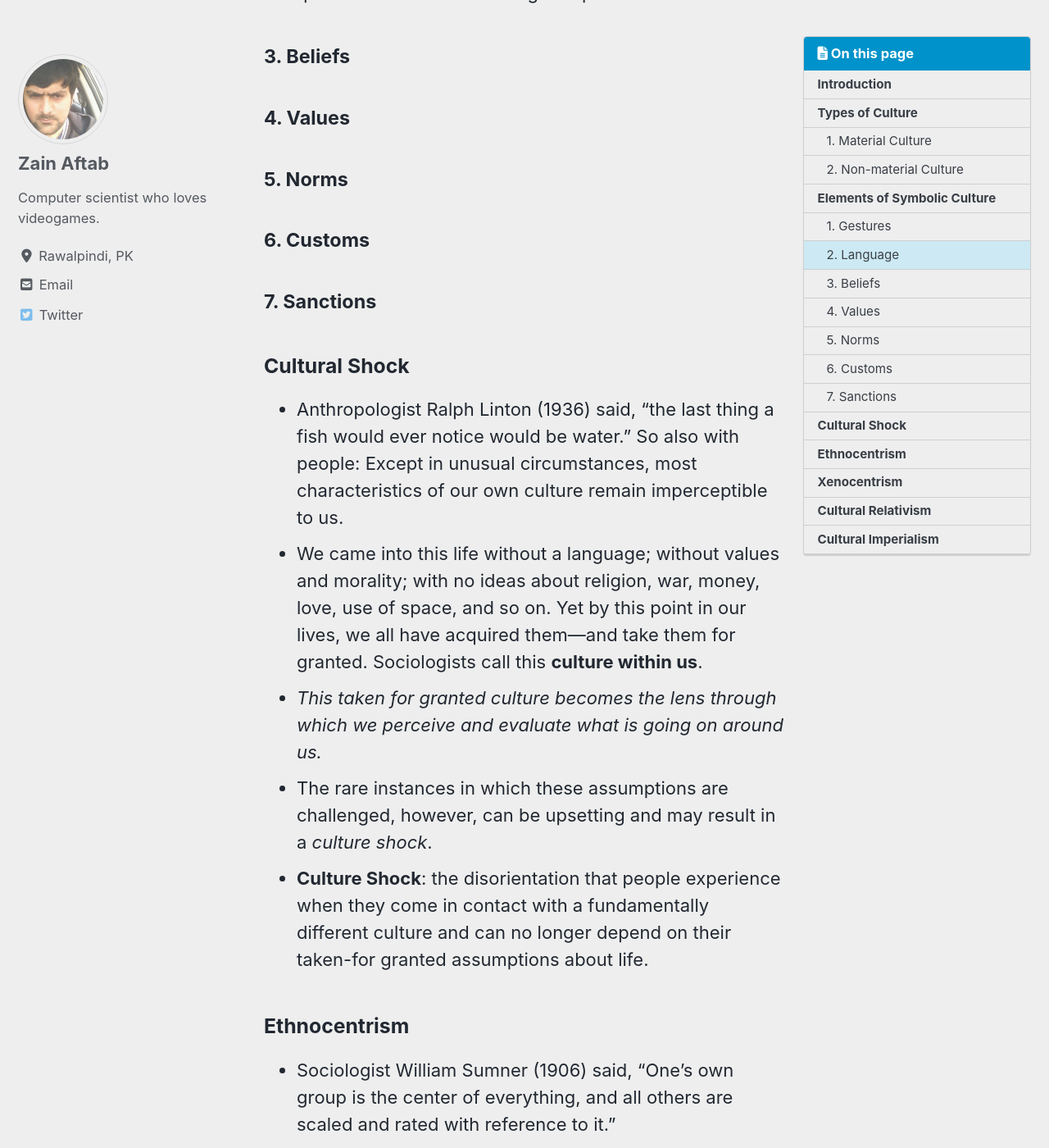
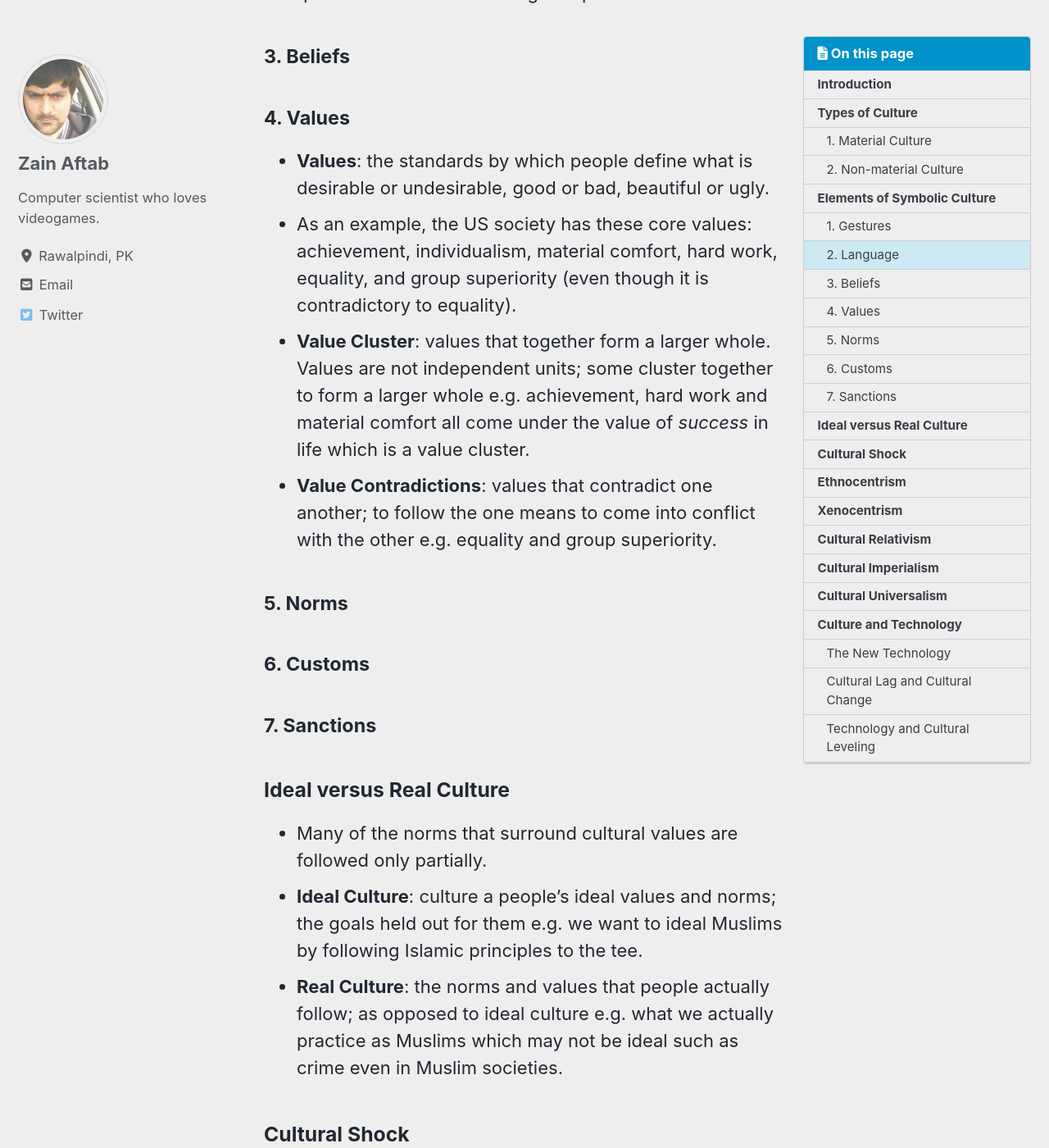
Before and after one commit to zainaftab2225/zainaftab2225.github.io, a Jekyll site: the page built from _sociology/culture.md, in a window 1280 px wide and 1400 px high, scrolled down 3479 px. Shown: the whole window at 82% size. Built offline with Jekyll 4.4.1, drawn with Linux system fonts in a browser that asks for light colours; cached includes are drawn as plain includes; nearby versions of some CDN libraries; comment, search, counter and statistics services are not loaded; some of the changed text lies outside the part shown.

Commit message:
sociology

```diff
--- a/_sociology/culture.md
+++ b/_sociology/culture.md
@@ -48,9 +48,23 @@ date: 2020-08-05
 
 #### 3. Beliefs
 #### 4. Values
+
+- **Values**: the standards by which people define what is desirable or undesirable, good or bad, beautiful or ugly.
+- As an example, the US society has these core values: achievement, individualism, material comfort, hard work, equality, and group superiority (even though it is contradictory to equality).
+- **Value Cluster**: values that together form a larger whole. Values are not independent units; some cluster together to form a larger whole e.g. achievement, hard work and material comfort all come under the value of *success* in life which is a value cluster.
+- **Value Contradictions**: values that contradict one another; to follow the one means to come into conflict with the other e.g. equality and group superiority.
+
+
 #### 5. Norms
 #### 6. Customs
 #### 7. Sanctions
+
+### Ideal versus Real Culture
+
+- Many of the norms that surround cultural values are followed only partially.
+- **Ideal Culture**: culture a people’s ideal values and norms; the goals held out for them e.g. we want to ideal Muslims by following Islamic principles to the tee.
+- **Real Culture**: the norms and values that people actually follow; as opposed to ideal culture e.g. what we actually practice as Muslims which may not be ideal such as crime even in Muslim societies.
+
 
 ### Cultural Shock
 
@@ -88,3 +102,14 @@ date: 2020-08-05
 - People with the best intentions sometimes travel to a society to “help” its people, because they see them as uneducated or backward—essentially inferior. In reality, these travelers are guilty of cultural imperialism.
 - **Cultural Imperialism**: the deliberate imposition of one’s own cultural values on another culture.
 - European colonizers often viewed the people in the lands they colonized as uncultured savages who were in need of European governance, dress, religion, and other cultural practices.
+
+### Cultural Universalism
+
+- Although there are universal human activities (singing, playing games, storytelling, preparing food, marrying, child rearing, disposing of the dead, and so on), there is no universal way of doing any of them.
+- **Cultural Universalism**: a value, norm, or other cultural trait that is found in every group.
+
+### Culture and Technology
+
+#### The New Technology
+#### Cultural Lag and Cultural Change
+#### Technology and Cultural Leveling
```
